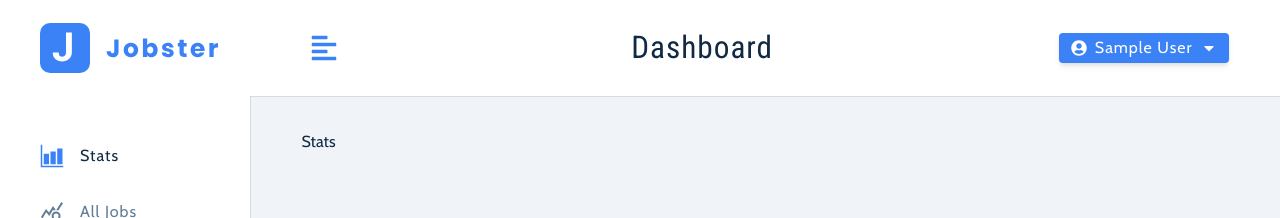
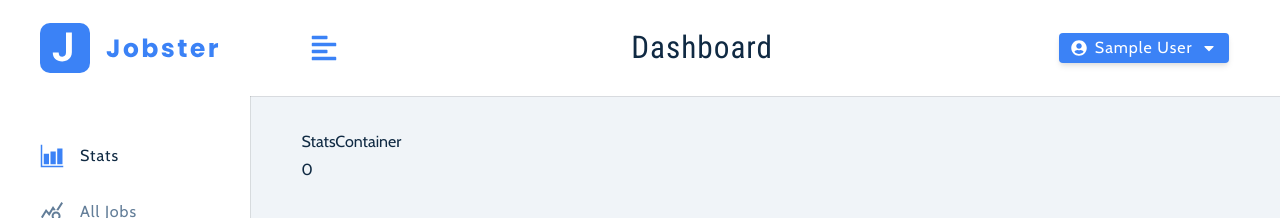
Before and after one commit to becasualle/jobhunter, a React (Create React App) app: page / in a window 1280 px wide. Shown: the top 218 px of the page. Built offline with nearby package versions, Linux system fonts and the light colour scheme; no server answers; sample sign-in values are in the browser's storage.

Commit message:
61-Stats Page Structure

```diff
--- /dev/null
+++ b/src/components/ChartsContainer.tsx
@@ -0,0 +1,9 @@
+import React from "react";
+
+type Props = {};
+
+const ChartsContainer = (props: Props) => {
+  return <div>ChartsContainer</div>;
+};
+
+export default ChartsContainer;
--- /dev/null
+++ b/src/components/StatsContainer.tsx
@@ -0,0 +1,9 @@
+import React from "react";
+
+type Props = {};
+
+const StatsContainer = (props: Props) => {
+  return <div>StatsContainer</div>;
+};
+
+export default StatsContainer;
--- a/src/components/index.tsx
+++ b/src/components/index.tsx
@@ -10,7 +10,8 @@ import JobsContainer from "./JobsContainer";
 import SearchContainer from "./SearchContainer";
 import Loading from "./Loading";
 import JobInfo from "./JobInfo";
-
+import ChartsContainer from "./ChartsContainer";
+import StatsContainer from "./StatsContainer";
 export {
   Logo,
   FormRow,
@@ -24,4 +25,6 @@ export {
   SearchContainer,
   Loading,
   JobInfo,
+  ChartsContainer,
+  StatsContainer,
 };
--- a/src/pages/Dashboard/Stats.tsx
+++ b/src/pages/Dashboard/Stats.tsx
@@ -1,16 +1,29 @@
 import React, { useEffect } from "react";
-import { useAppDispatch } from "../../app/hooks";
+import { useAppDispatch, useAppSelector } from "../../app/hooks";
 import { showStats } from "../../features/allJobs/allJobsSlice";
+import { StatsContainer, ChartsContainer, Loading } from "../../components";
 
 type Props = {};
 
 const Stats = (props: Props) => {
   const dispatch = useAppDispatch();
+  const { isLoading, monthlyApplications } = useAppSelector(
+    (store) => store.allJobs
+  );
 
   useEffect(() => {
     dispatch(showStats());
   }, [dispatch]);
-  return <div>Stats</div>;
+
+  if (isLoading) {
+    return <Loading center />;
+  }
+  return (
+    <>
+      <StatsContainer />
+      {monthlyApplications.length && <ChartsContainer />}
+    </>
+  );
 };
 
 export default Stats;
```
